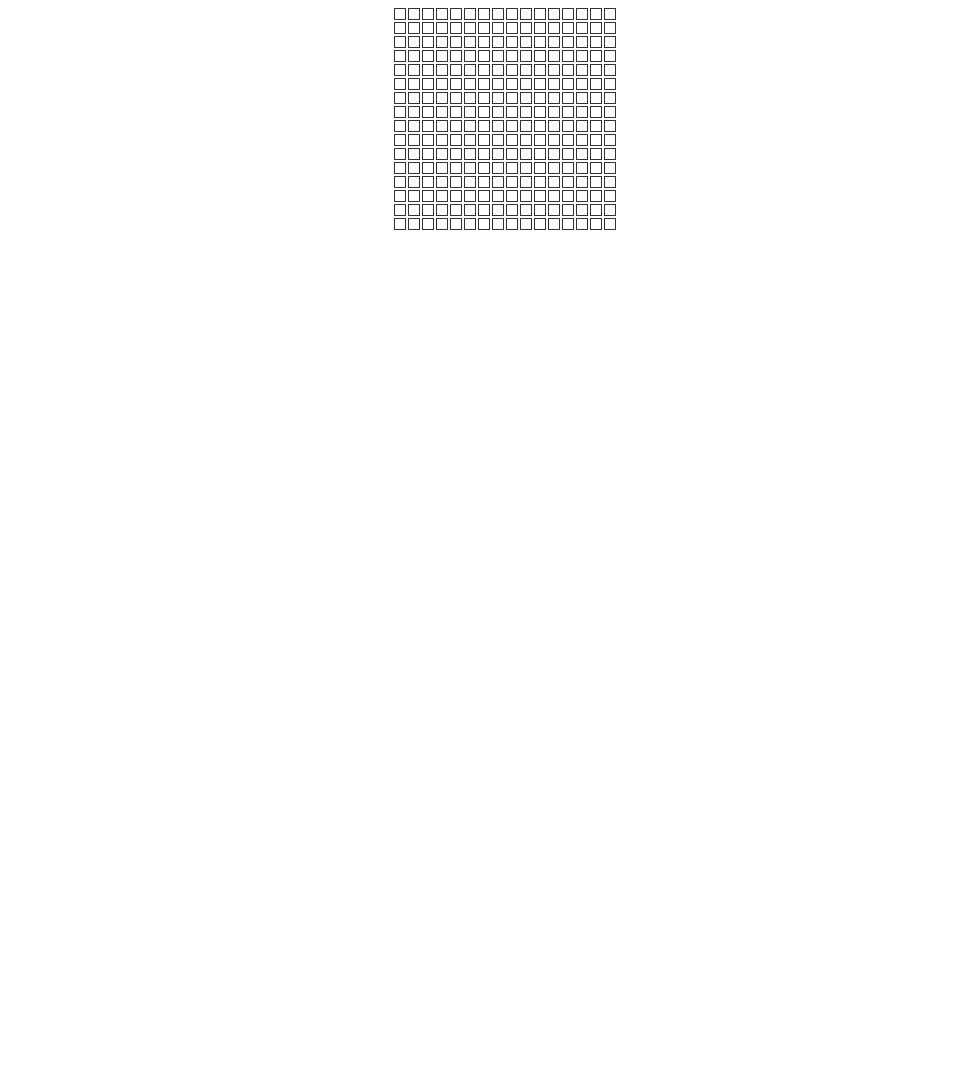
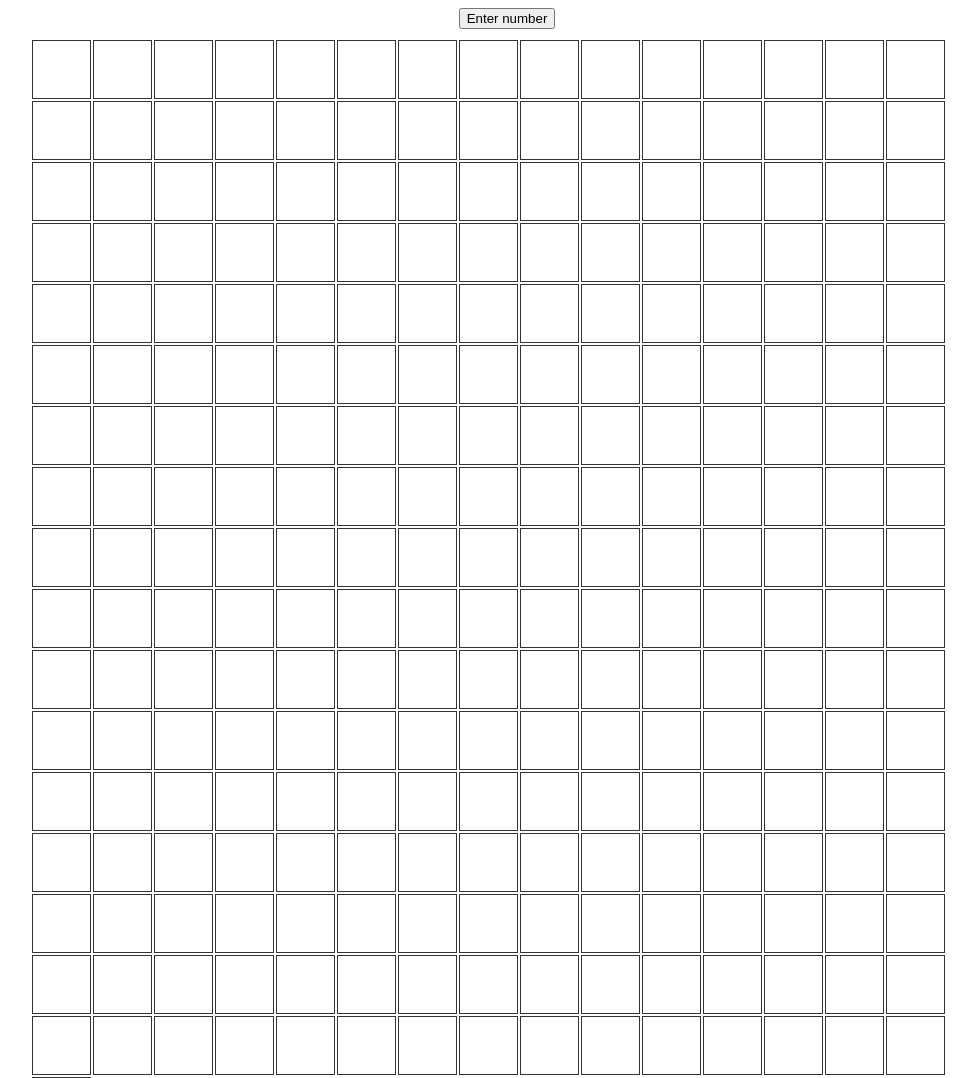
Before and after one commit to aibektashmurzaev/Etch-a-sketch, a plain HTML site: page index.html in a window 1280 px wide. Shown: the top 1078 px of the page, without its empty margins (133-1109 px from the left). Before the commit the page ends 800 px from the top, so only its background shows below. Drawn offline with Linux system fonts and the light colour scheme.

Commit message:
Completed

```diff
--- a/index.html
+++ b/index.html
@@ -8,7 +8,7 @@
     <link rel="stylesheet" href="./style.css">
 </head>
 <body>
-    <div class="container">
-    </div>
+    <div class="button"></div>
+    <div class="container"></div>
 </body>
 </html>
--- a/script.js
+++ b/script.js
@@ -1,8 +1,41 @@
 document.addEventListener("DOMContentLoaded", () => {
+    const button = document.querySelector('.button');
+    const questionBtn = document.createElement('button');
+    questionBtn.className = 'questionBtn';
+    questionBtn.textContent = 'Enter number';
+    button.appendChild(questionBtn);
+
     const container = document.querySelector('.container');
-    for (let i = 1; i <= 256; i++) {
-        const div = document.createElement("div");
-        div.className = "grid";
-        container.appendChild(div);
+
+    createGrid(16);
+
+    questionBtn.addEventListener('click', () => {
+        let input = prompt('Please enter the amount of pixels, note it cannot be larger than 100');
+
+        if(input > 100){
+            while(input > 100){
+                input = prompt("Too large");
+            }
+        }
+        createGrid(input);
+    });
+
+    function createGrid(number){
+        container.innerHTML = "";
+        const size = number * number;
+        const divSize = Math.floor(950 / number) - 2;
+
+        for (let i = 1; i <= size; i++) {
+            const div = document.createElement("div");
+            div.className = "grid";
+            div.style.width = `${divSize}px`;
+            div.style.height = `${divSize}px`;
+
+            div.addEventListener('mouseover', () => {
+                div.style.backgroundColor = 'red';
+            });
+
+            container.appendChild(div);
+        }
     }
 });
--- a/style.css
+++ b/style.css
@@ -1,14 +1,28 @@
+body {
+    max-width: 100%;
+    height: auto;
+    display: flex;
+    flex-direction: column;
+    justify-content: center;
+    align-items: center;
+}
+
+
 .container {
     display: flex;
     flex-wrap: wrap;
-    width: 226px;
+    width: 950px;
     margin: 1px auto;
     gap: 2px;
 }
 
-/* Style each grid item */
+
 .grid {
-    width: 10px;
-    height: 10px;
     border: 1px solid #333;
 }
+
+.button{
+    display: flex;
+    justify-content: center;
+    margin-bottom: 10px;;
+}
```
